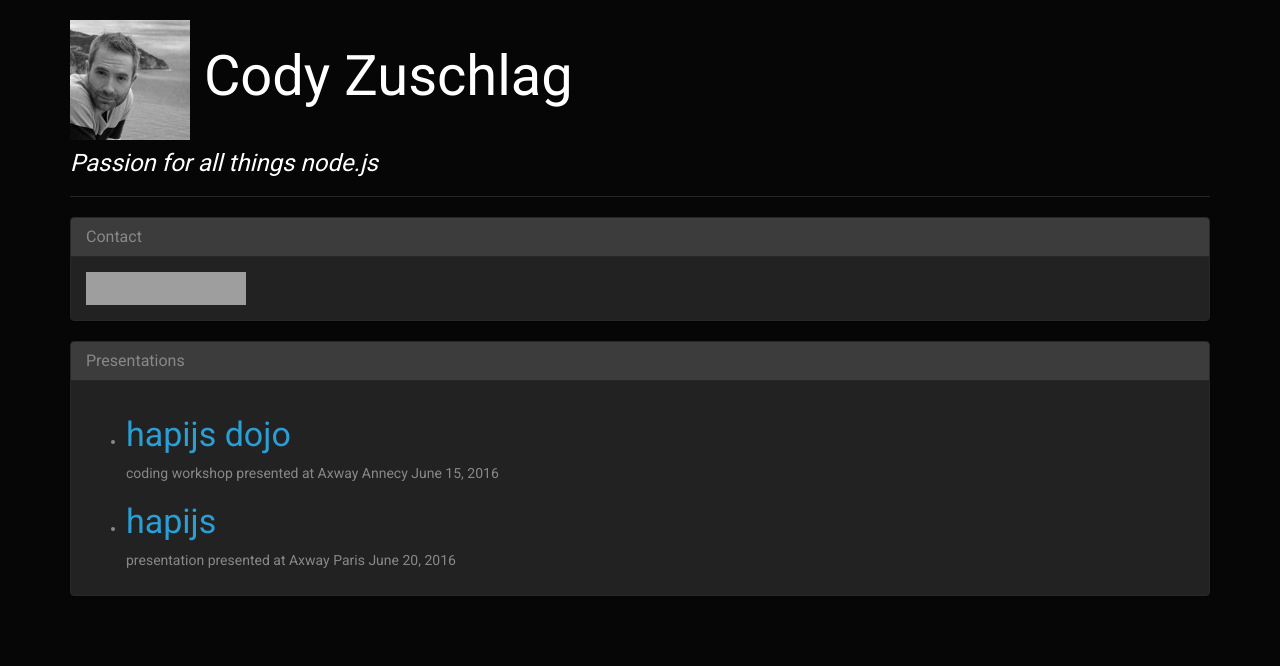
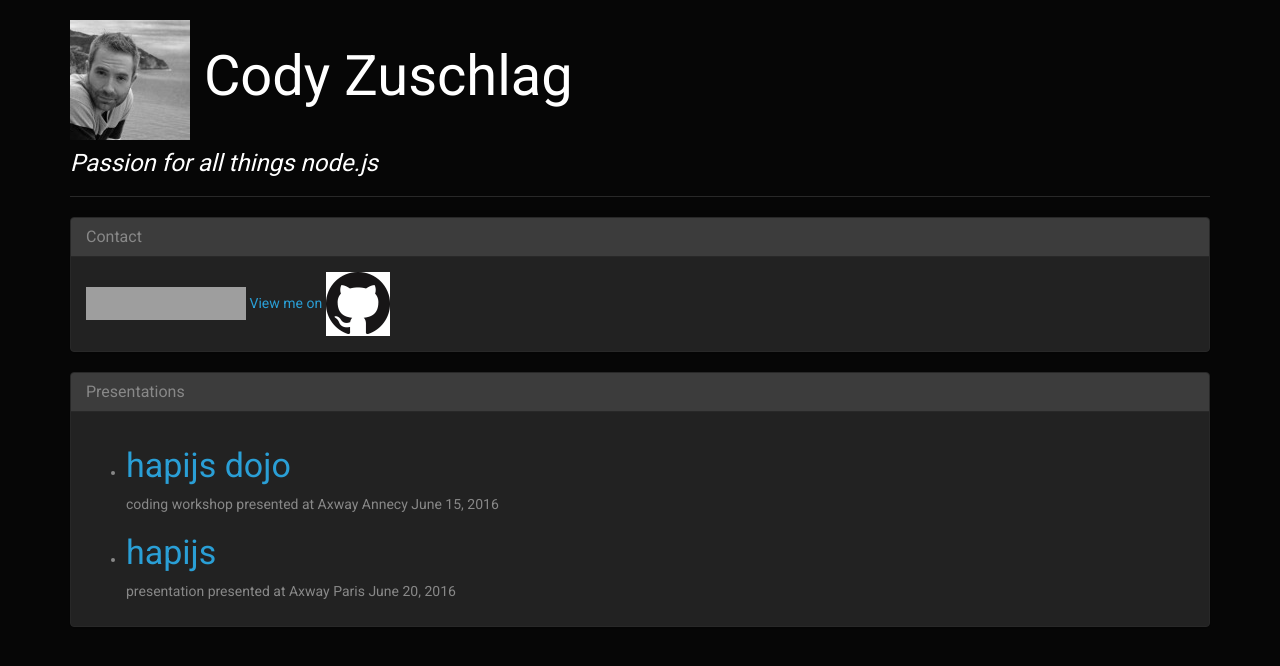
Before and after one commit to codyzu/codyzu.github.io, a Jekyll site: the page built from index.md, in a window 1280 px wide. Shown: the top 666 px of the page. Built offline with Jekyll 4.4.1, drawn with Linux system fonts in a browser that asks for light colours; grey boxes are pictures that could not be loaded.

Commit message:
add github profile

```diff
--- a/index.md
+++ b/index.md
@@ -15,6 +15,7 @@ title: Welcome to the index
     <a href="https://fr.linkedin.com/pub/cody-zuschlag/25/8b0/b5b">
           <img src="https://static.licdn.com/scds/common/u/img/webpromo/btn_viewmy_160x33.png" width="160" height="33" border="0" alt="View Cody Zuschlag's profile on LinkedIn">
     </a>
+    <a href="https://github.com/codyzu">View me on <img src="images/GitHub-Mark-64px.png" style="background-color:white" /></a>
   </div>
 </div>
 
```
Also changed, not shown: images/GitHub-Mark-64px.png (added).
